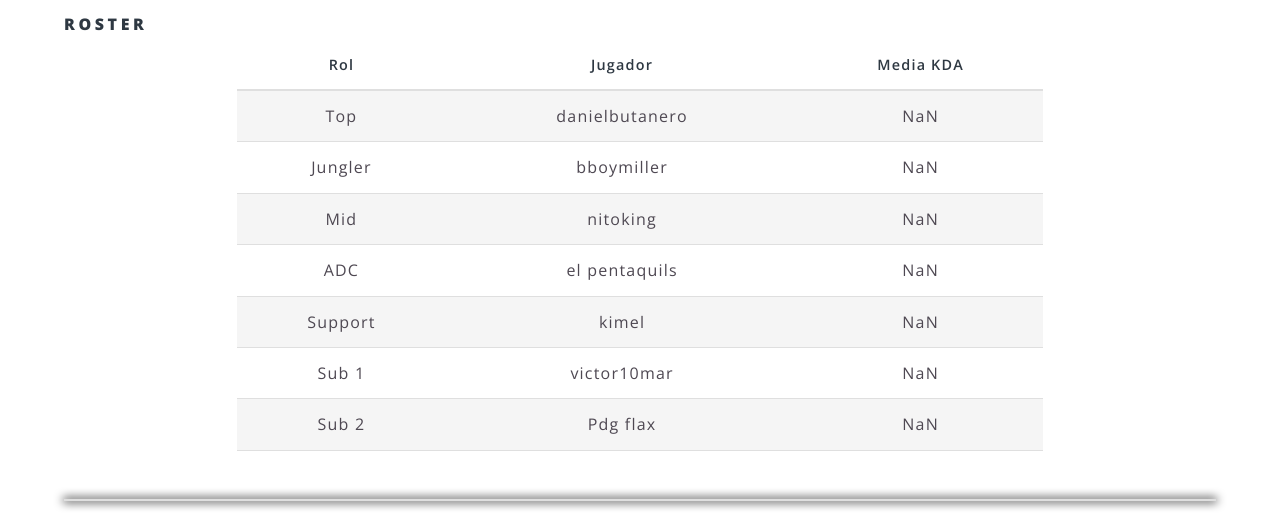
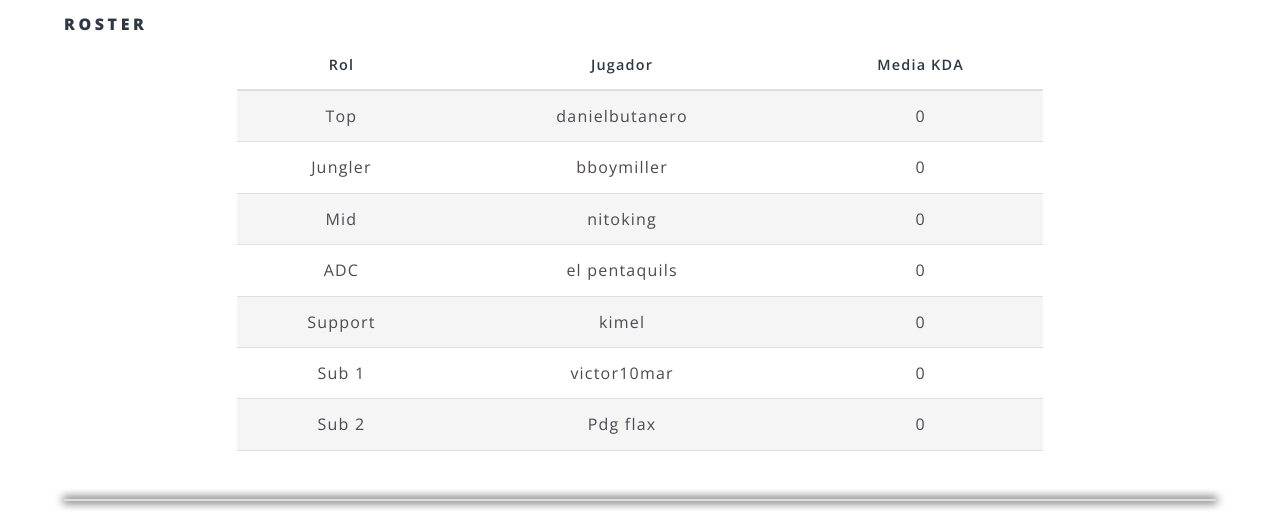
Before and after one commit to AuroraLeague/auroraleague.github.io, a Jekyll site: the page built from teams/eagle_legend.html, in a window 1280 px wide and 900 px high, scrolled down 565 px. Shown: the part 155-675 px from the top of the window. Built offline with Jekyll 4.4.1, drawn with Linux system fonts in a browser that asks for light colours.

Commit message:
Added ccorrect KDA for players

```diff
--- a/_layouts/team.html
+++ b/_layouts/team.html
@@ -27,32 +27,49 @@
                 <td>{{ player.position }}</td>
                 <td>{{ player.name }}</td>
                 <td>
-                  {% assign kills = 0 %}
-                  {% assign deaths = 0 %}
-                  {% assign assists = 0 %}
+                  {% assign kda = 0 %}
                   {% for game in site.data.games %}
-                  {% if game.team1.team == page.preface or game.team2.team == page.preface %}
                   {% for match in game.matches %}
                   {% for game_player in match.blue.players %}
                   {% if player.name == game_player.name %}
-                  {% assign kills = kills | plus: game_player.kills %}
-                  {% assign deaths = deaths | plus: game_player.deaths %}
-                  {% assign assists = assists | plus: game_player.assists %}
+                  {% assign matchkda = 0 %}
+                  {% assign matchkda = game_player.kills | plus: game_player.assists %}
+                  {% assign deaths = game_player.deaths %}
+                  {% if deaths == 0 %}
+                  {% assign matchkda = matchkda | times: 2.0 %}
+                  {% else %}
+                  {% assign deaths = deaths | times: 1.0 %}
+                  {% assign matchkda = matchkda | divided_by: deaths %}
+                  {% endif %}
+                  {% if kda == 0 %}
+                  {% assign kda = matchkda %}
+                  {% else %}
+                  {% assign kda = kda | plus: matchkda %}
+                  {% assign kda = kda | divided_by: 2.0 %}
+                  {% endif %}
                   {% endif %}
                   {% endfor %}
                   {% for game_player in match.red.players %}
                   {% if player.name == game_player.name %}
-                  {% assign kills = kills | plus: game_player.kills %}
-                  {% assign deaths = deaths | plus: game_player.deaths %}
-                  {% assign assists = assists | plus: game_player.assists %}
+                  {% assign matchkda = 0 %}
+                  {% assign matchkda = game_player.kills | plus: game_player.assists %}
+                  {% assign deaths = game_player.deaths %}
+                  {% if deaths == 0 %}
+                  {% assign matchkda = matchkda | times: 2.0 %}
+                  {% else %}
+                  {% assign deaths = deaths | times: 1.0 %}
+                  {% assign matchkda = matchkda | divided_by: deaths %}
+                  {% endif %}
+                  {% if kda == 0 %}
+                  {% assign kda = matchkda %}
+                  {% else %}
+                  {% assign kda = kda | plus: matchkda %}
+                  {% assign kda = kda | divided_by: 2.0 %}
+                  {% endif %}
                   {% endif %}
                   {% endfor %}
                   {% endfor %}
-                  {%endif %}
                   {% endfor %}
-                  {% assign kda = kills | plus: assists %}
-                  {% assign deaths = deaths | times: 1.0 %}
-                  {% assign kda = kda | divided_by: deaths %}
                   {% assign kda = kda | round: 2 %}
                   {{ kda }}
                 </td>
@@ -77,7 +94,7 @@
             <div class="game-draw game">
             {% elsif game.team1.team == page.preface and game.team1.wins > game.team2.wins %}
             <div class="game-won game">
-            {% elsif game.team2.team == page.preface and game.team2.wins > game.team2.wins %}
+            {% elsif game.team2.team == page.preface and game.team2.wins > game.team1.wins %}
             <div class="game-won game">
             {% else %}
             <div class="game-lost game">
```
